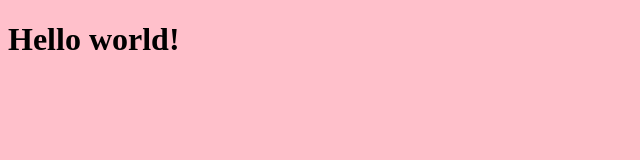
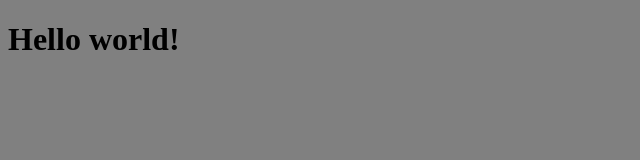
Before and after one commit to muhamadhafiz/so-so, a plain HTML site: page index.html in a window 1280 px wide. Shown: the whole page, without its empty margins (0-640 px from the left). Drawn offline with Linux system fonts and the light colour scheme.

Commit message:
Changed color

```diff
--- a/style.css
+++ b/style.css
@@ -1,3 +1,3 @@
 body {
-	background: pink;
+	background: grey;
 }
```
